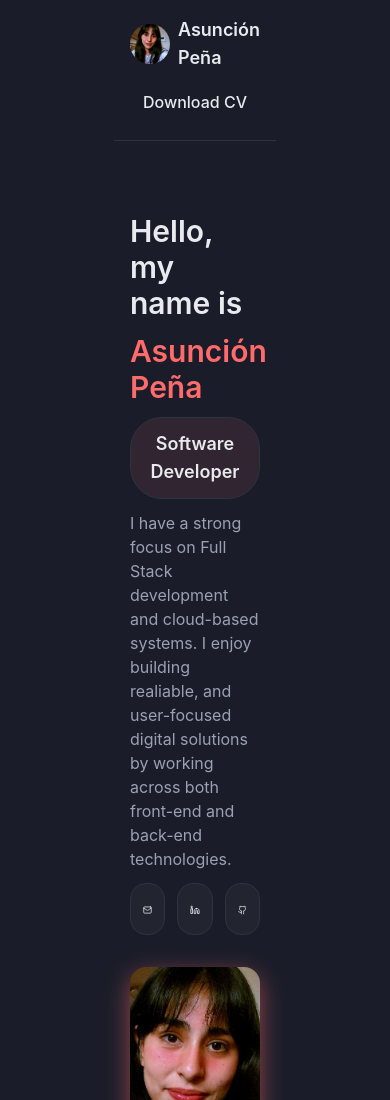
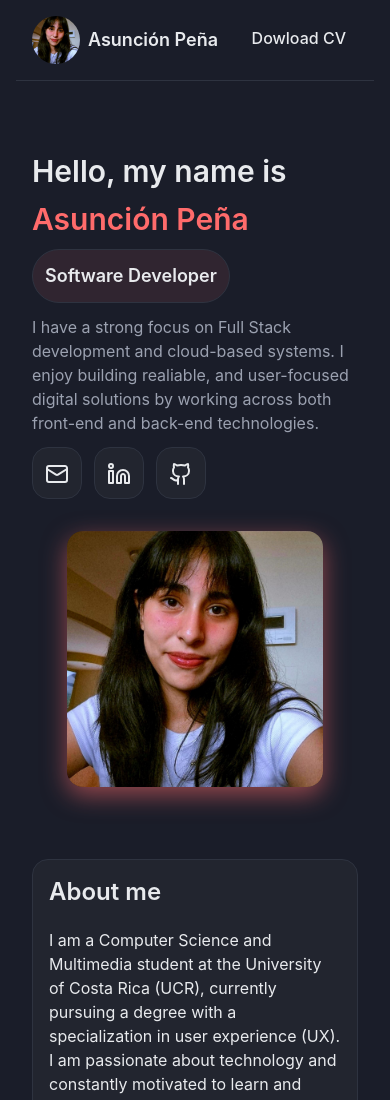
Before and after one commit to asupd14/digital-portfolio-asuncion, a website built with Vite: page my-project/index.html in a window 390 px wide. Shown: the top 1100 px of the page. Built offline with nearby package versions, Linux system fonts and the light colour scheme.

Commit message:
Make responsive elements and add rutes to vercel

```diff
--- a/my-project/src/about.js
+++ b/my-project/src/about.js
@@ -9,7 +9,7 @@ export default function about() {
 
              <h1 class="text-[#FF6B6B] text-3xl md:text-4xl lg:text-5xl font-semibold">Asunción Peña</h1>
 
-             <div class="bg-[#302530] rounded-4xl p-3 md:p-4 border border-[#2E3340] mr-0 md:mr-auto inline-block text-center">
+             <div class="bg-[#302530] rounded-4xl p-3 md:p-4 border border-[#2E3340] mr-auto md:mr-auto inline-block text-center">
               <h2 class="text-[#E8EAED] text-lg md:text-xl font-semibold">Software Developer</h2>
              </div>
 
--- a/my-project/src/header.js
+++ b/my-project/src/header.js
@@ -1,12 +1,15 @@
 export default function header() {
   return `
-    <header class="flex flex-col sm:flex-row justify-between items-center text-[#E8EAED] p-4 border-b border-[#2E3340]">
-      <div class="flex items-center mb-2 sm:mb-0">
-        <img src="/images/me.jpg" alt="photo of me" class="w-10 h-10 sm:w-12 sm:h-12 rounded-full mr-2">
-        <h1 class="text-lg font-semibold">Asunción Peña</h1>
+    <header class="display flex justify-between text-[#E8EAED] p-4 border-b border-[#2E3340]">
+     <div class="flex items-center">
+      <img src="/images/me.jpg" alt="photo of me" class="w-12 h-12 rounded-full mr-2">
+      <h1 class="text-lg font-semibold">Asunción Peña</h1>
       </div>
-      <nav class="font-medium flex flex-col sm:flex-row space-y-2 sm:space-y-0 sm:space-x-4">
-        <a href="/Documents/cv-asuncion-pena-fullstack.pdf" download class="glow-link p-[10px_12px] rounded-full">Download CV</a>
+      <nav class="font-medium flex space-x-4">
+        <!--<a href="#about" class="glow-link p-[10px_12px] rounded-full">About</a>
+        <a href="#projects" class="glow-link p-[10px_12px] rounded-full">Skills</a>
+        <a href="#contact" class="glow-link p-[10px_12px] rounded-full">Project</a>-->
+        <a href="/Documents/cv-asuncion-pena-fullstack.pdf" download class="glow-link p-[10px_12px] rounded-full">Dowload CV</a>
       </nav>
     </header>
   `;
--- a/my-project/src/style.css
+++ b/my-project/src/style.css
@@ -2,8 +2,7 @@
 
 body {
   background-color: #1A1D29;
-  padding-left: 114px;
-  padding-right: 114px;
+  padding: 0 7.125rem;
 }
 
 .glow-link {
@@ -15,11 +14,16 @@ body {
 .glow-link:hover {
   background-color: #FF6B6B;
   /*color: #333333;*/
-  box-shadow: 0 2px 12px rgba(255, 107, 107, 0.8);
+  box-shadow: 0 0.125rem 0.75rem rgba(255, 107, 107, 0.8);
+
 }
 
 .img-glow-bottom {
   border: 0px solid #FF6B6B;
-  border-radius: 16px;
-  box-shadow: 0 8px 25px rgba(255, 107, 107, 0.543);
+  border-radius: 1rem;
+  box-shadow: 0 0.5rem 1.5625rem rgba(255, 107, 107, 0.543);
 }
+
+@media (max-width: 1024px) {
+  body { padding-inline: 1rem; }
+}
```
Also changed, not shown: my-project/vercel.json (added).
